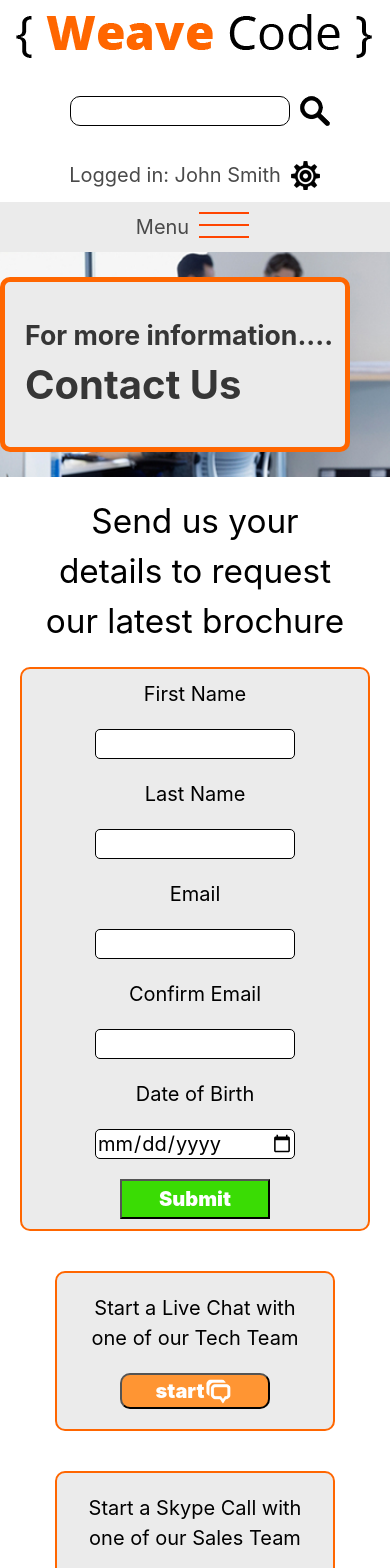
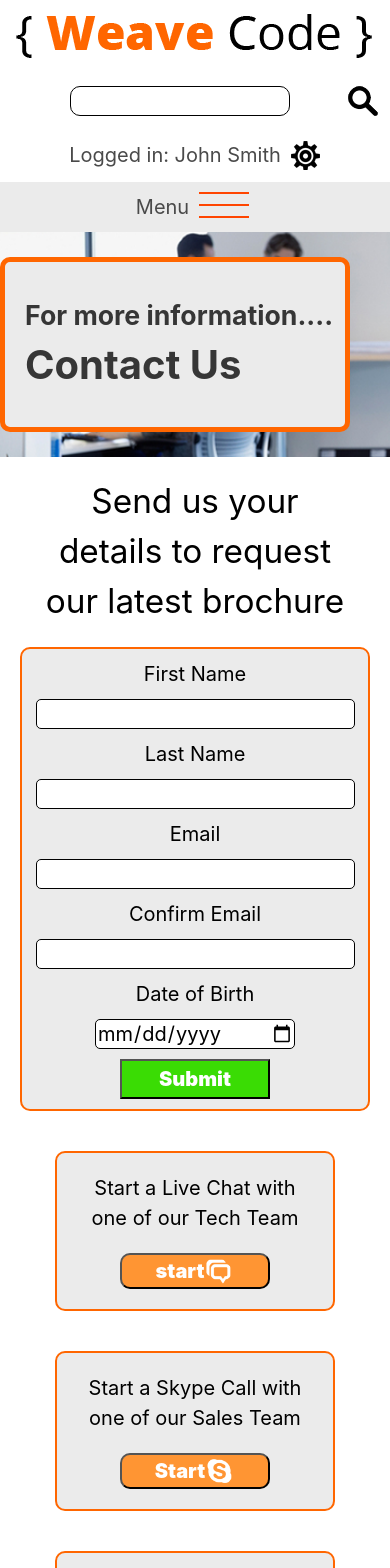
Before and after one commit to Richard-Thompson/weaveability_ContactUs_page, a React app: page / in a window 390 px wide. Shown: the top 1568 px of the page. Built offline with nearby package versions, Linux system fonts and the light colour scheme.

Commit message:
sorting out the form on smaller devices

```diff
--- a/src/css/Form.css
+++ b/src/css/Form.css
@@ -32,7 +32,7 @@ flex-direction: column;
 
 input{
   height:30px;
-  width:200px;
+  width:300px;
   border-radius: 5px;
   border:1px solid black;
   margin: 10px !important;
@@ -59,7 +59,7 @@ form div p {
   cursor: pointer;
 }
 
-@media only screen and (max-width:465px) {
+@media only screen and (max-width:533px) {
   form div p {
     text-align: center;
   }
@@ -70,3 +70,14 @@ form div p {
     align-items: center;
   }
 }
+
+@media only screen and (max-width:465px) {
+  input{
+    width:100%;
+    margin:0 auto !important;
+  }
+  #date{
+    width:200px;
+  }
+
+}
```
